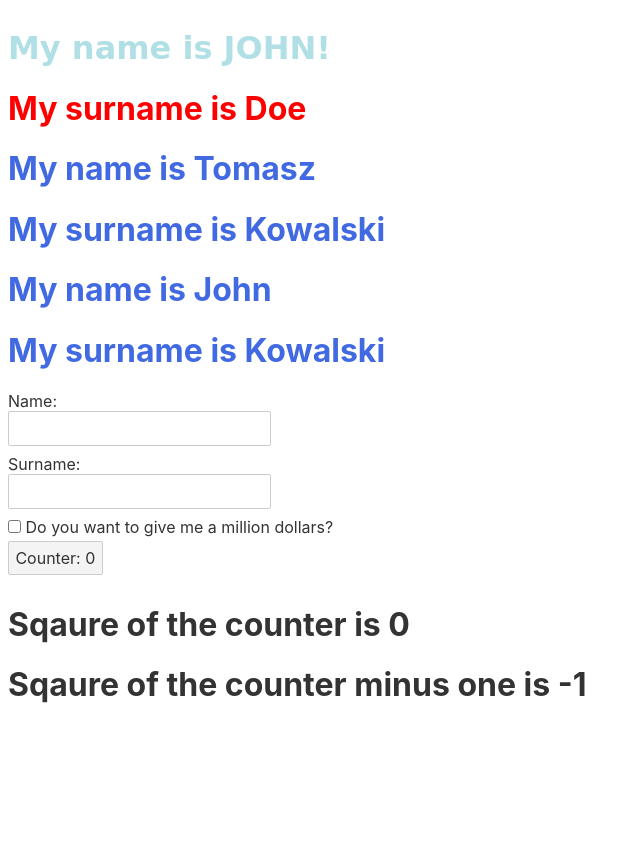
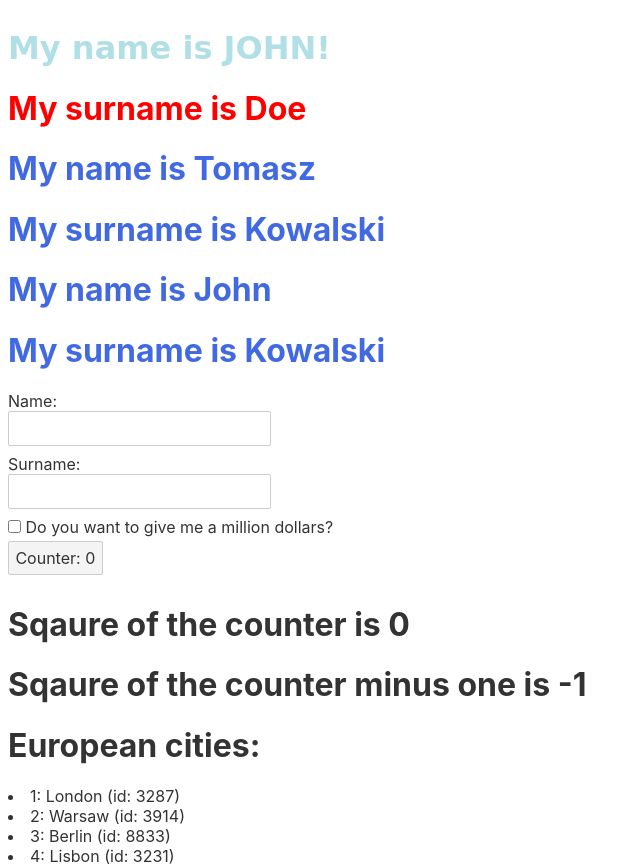
Before and after one commit to Annie-Huang/my-svelte-project, a Svelte app: page / in a window 1280 px wide. Shown: the whole page, without its empty margins (0-640 px from the left). Before the commit the page ends 800 px from the top, so only its background shows below. Built offline with nearby package versions, Linux system fonts and the light colour scheme.

Commit message:
Lesson 9: Loop over and render a list of data using an `each` block in Svelte 3

```diff
--- a/src/App.svelte
+++ b/src/App.svelte
@@ -16,6 +16,25 @@
     function handleClick() {
         count += 1;
     }
+
+    let cities = [
+        {
+            id: "3287",
+            name: "London"
+        },
+        {
+            id: "3914",
+            name: "Warsaw"
+        },
+        {
+            id: "8833",
+            name: "Berlin"
+        },
+        {
+            id: "3231",
+            name: "Lisbon"
+        }
+    ];
 </script>
 
 <style>
@@ -55,3 +74,15 @@
 <button on:click={handleClick}>Counter: {count}</button>
 <h1>Sqaure of the counter is {squared}</h1>
 <h1>Sqaure of the counter minus one is {squaredMinusOne}</h1>
+
+<h1>European cities:</h1>
+<!--<ui>-->
+<!--    {#each cities as city, index}-->
+<!--        <li>{index + 1}: {city.name}</li>-->
+<!--    {/each}-->
+<!--</ui>-->
+<ui>
+    {#each cities as {id, name}, index}
+        <li>{index + 1}: {name} (id: {id})</li>
+    {/each}
+</ui>
```
